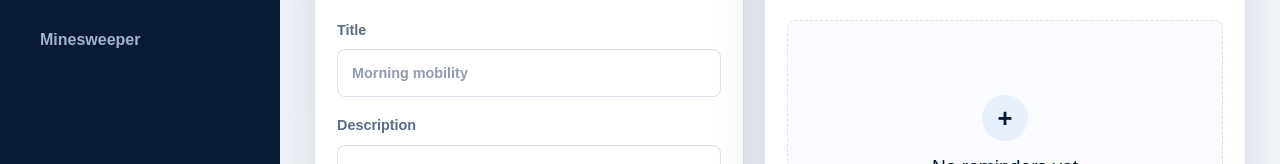
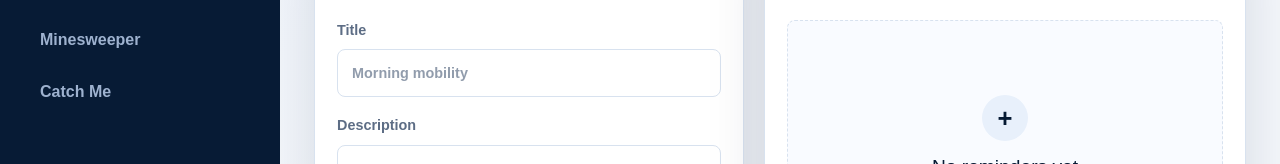
Before and after one commit to adriantirador/my-excercise-system, a Next.js app: page / in a window 1280 px wide. Shown: the part 302-466 px from the top of the page. Built offline with nearby package versions, Linux system fonts and the light colour scheme.

Commit message:
Add CatchMePage to AppShell component

```diff
--- a/src/features/AppShell/AppShell.tsx
+++ b/src/features/AppShell/AppShell.tsx
@@ -6,10 +6,11 @@ import ClockPage from "@/src/features/Clock/ClockPage";
 import ReminderPage from "@/src/features/Reminder/ReminderPage";
 import TicTacToe from "../TicTacToe/TicTacToePage";
 import MinesweeperPage from "../Minesweeper/MinesweeperPage";
+import CatchMePage from "../CatchMe/CatchMePage";
 import styles from "./AppShell.module.scss";
 
 type Theme = "light" | "dark";
-type ActivePage = "reminder" | "calculator" | "clock" | "tictactoe" | "minesweeper";
+type ActivePage = "reminder" | "calculator" | "clock" | "tictactoe" | "minesweeper" | "catchme";
 
 const getThemeSnapshot = (): Theme => {
   const storedTheme = window.localStorage.getItem("exercise-system-theme");
@@ -63,6 +64,10 @@ const pageContent = {
   minesweeper: {
     title: "Minesweeper",
     copy: "Reveal safe tiles, read the nearby mine counts, and clear the board.",
+  },
+  catchme: {
+    title: "Catch Me",
+    copy: "Type a little text to make the submit button stop running away.",
   },
 };
 
@@ -155,6 +160,14 @@ export default function AppShell() {
           >
             Minesweeper
           </button>
+          <button
+            type="button"
+            className={activePage === "catchme" ? styles.active : ""}
+            onClick={() => selectPage("catchme")}
+            aria-current={activePage === "catchme" ? "page" : undefined}
+          >
+            Catch Me
+          </button>
         </nav>
 
         <div className={styles.themeCard}>
@@ -191,6 +204,7 @@ export default function AppShell() {
         {activePage === "clock" ? <ClockPage /> : null}
         {activePage === "tictactoe" ? <TicTacToe /> : null}
         {activePage === "minesweeper" ? <MinesweeperPage /> : null}
+        {activePage === "catchme" ? <CatchMePage /> : null}
       </div>
     </main>
   );
```
